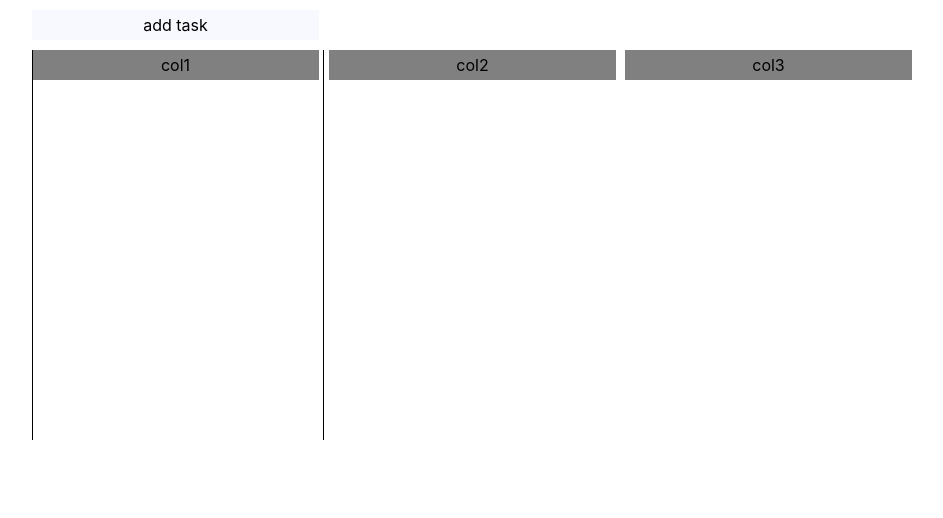
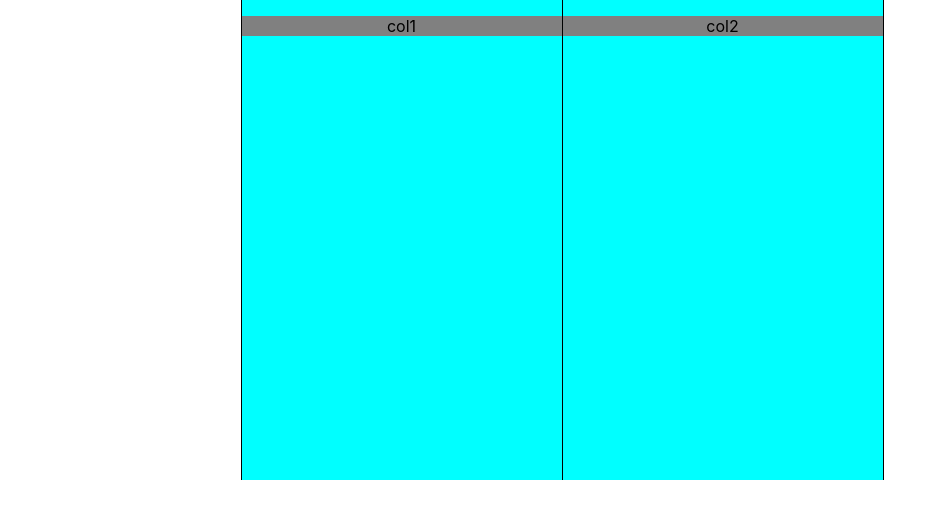
Before and after one commit to hjobrien/electron-kanban, a React (Create React App) app: page / in a window 1280 px wide. Shown: the top 518 px of the page, without its empty margins (78-1021 px from the left). Built offline with nearby package versions, Linux system fonts and the light colour scheme.

Commit message:
removed react-grid-layout bits

```diff
--- a/src/App.js
+++ b/src/App.js
@@ -1,13 +1,20 @@
 import React, { Component } from 'react';
 import logo from './logo.svg';
 import './css/App.css';
-import Grid from './grid';
+import './css/lane.css';
+import Lane from './components/lane';
 
 class App extends Component {
   render() {
     return (
       <div className="App">
-        <Grid/>
+        {/*<Grid/>*/}
+          <Lane text="col1" id="left-most-lane">
+
+          </Lane>
+          <Lane text="col2">
+
+          </Lane>
       </div>
     );
   }
--- a/src/components/buttonDiv.js
+++ b/src/components/buttonDiv.js
@@ -8,8 +8,7 @@ import {pick} from "lodash";
 
 class ButtonDiv extends React.Component {
     render() {
-        const propsToPassToDragHandle = pick(this.props, ['onMouseDown', 'onMouseUp', 'onTouchStart', 'onTouchEnd']);
-        return <div {...propsToPassToDragHandle} key="{this.props.key}" className={'button-div grid-component ' + this.props.className} style={this.props.style}>
+        return <div key="{this.props.key}" className={'button-div grid-component ' + this.props.className} style={this.props.style}>
             {this.props.children}
             <p className="header-text">{this.props.button_text}</p>
         </div>;
--- a/src/components/colHead.js
+++ b/src/components/colHead.js
@@ -8,16 +8,8 @@ import {pick} from "lodash";
 
 class ColHead extends React.Component {
 
-
-
-
-
-
-
-
     render() {
-        const propsToPassToDragHandle = pick(this.props, ['onMouseDown', 'onMouseUp', 'onTouchStart', 'onTouchEnd']);
-        return <div {...propsToPassToDragHandle} key="{this.props.key}" className={'col-head grid-component ' + this.props.className} style={this.props.style}>
+        return <div key="{this.props.key}" className={'col-head grid-component ' + this.props.className} style={this.props.style}>
             {this.props.children}
             <p className="header-text">{this.props.text}</p>
         </div>;
--- /dev/null
+++ b/src/components/lane.js
@@ -0,0 +1,23 @@
+/**
+ * Created by Hank on 1/16/19.
+ */
+
+import React from 'react';
+
+import '../css/lane.css'
+import {pick} from "lodash";
+import ColHead from './colHead';
+
+
+class Lane extends React.Component {
+
+    render() {
+        return <div key="{this.props.key}" className={'lane grid-component' + this.props.className} style={this.props.style} id={this.props.id}>
+            {this.props.children}
+            {/*<p className="header-text">{this.props.text}</p>*/}
+            <ColHead text={this.props.text}/>
+        </div>;
+    }
+}
+
+export default Lane
--- a/src/css/gridLayout.css
+++ b/src/css/gridLayout.css
@@ -1,13 +1,6 @@
 .grid-component{
     margin-block-start: 0em;
     margin-block-end: 0em;
-    display: table;
-}
-
-.grid-component p {
-    display: table-cell;
-    vertical-align: middle;
-
 }
 
 .layout {
@@ -20,20 +13,3 @@
     border-right: 1px solid black;
     padding-left: 3px;
 }
-
-#tasks {
-    /*float: left;*/
-    z-index: 2;
-    margin-left: 100px;
-}
-
-#lanes {
-    /*position: absolute;*/
-    z-index: 1;
-}
-
-#padding {
-    min-width: 100px;
-    /*float: left;*/
-    min-height: 100px;
-}
--- /dev/null
+++ b/src/css/lane.css
@@ -0,0 +1,15 @@
+.lane {
+    background: cyan;
+    /*TODO: make adaptive based on num cols and window width*/
+    width: 20em;
+
+    /*TODO: make adaptive based on max tasks in any column*/
+    height: 30em;
+
+    display: inline-block;
+    border-right: 1px solid black;
+}
+
+#left-most-lane {
+    border-left: 1px solid black;
+}
--- a/src/grid.js
+++ b/src/grid.js
@@ -5,41 +5,15 @@ import GridLayout from 'react-grid-layout';
 import Tile from './components/tile';
 import ButtonDiv from './components/buttonDiv';
 import ColHead from './components/colHead';
+import Lane from './components/lane';
+
 import React from 'react';
 
 class Grid extends React.Component {
     render() {
-        // layout is an array of objects, see the demo for more complete usage
-        const maxColHeight = 10;
-        var layout = [
-            {i: 'addTaskBtn', x: 0, y: 0, w: 1, h: 1, static: true},
-            {i: 'col1Head', x: 0, y: 1, w: 1, h: 1, static: true},
-            {i: 'background', x: 0, y: 1, w: 1, h: maxColHeight, static: true},
-            {i: 'col2Head', x: 1, y: 1, w: 1, h: 1, static: true},
-            {i: 'col3Head', x: 2, y: 1, w: 1, h: 1, static: true},
-            // {i: 'a', x: 0, y: 0, w: 1, h: 2, static: true},
-            // {i: 'b', x: 1, y: 0, w: 3, h: 2, minW: 2, maxW: 4},
-            // {i: 'c', x: 4, y: 0, w: 1, h: 2}
-        ];
         return (
             <div>
-                <div id="padding" className="layout"></div>
-                <GridLayout id="tasks" className="layout" layout={layout} cols={3} rowHeight={30} width={900}>
-                    <ButtonDiv key="addTaskBtn" button_text="add task"/>
-                    <ColHead key="col1Head" text="col1"/>
-                    <ColHead key="col2Head" text="col2"/>
-                    <ColHead key="col3Head" text="col3"/>
-                    {/*<Tile key="a" taskName="foo"/>*/}
-                </GridLayout>
 
-                <GridLayout id="lanes" className="layout" layout={layout} cols={3} rowHeight={30} width={900}>
-                    {/*<ButtonDiv key="addTaskBtn" button_text="add task"/>*/}
-                    {/*<ColHead key="col1Head" text="col1"/>*/}
-                    {/*<ColHead key="col2Head" text="col2"/>*/}
-                    {/*<ColHead key="col3Head" text="col3"/>*/}
-                    <div className="task-column" key="background"></div>
-                    {/*<Tile key="a" taskName="foo"/>*/}
-                </GridLayout>
             </div>
         )
     }
```
